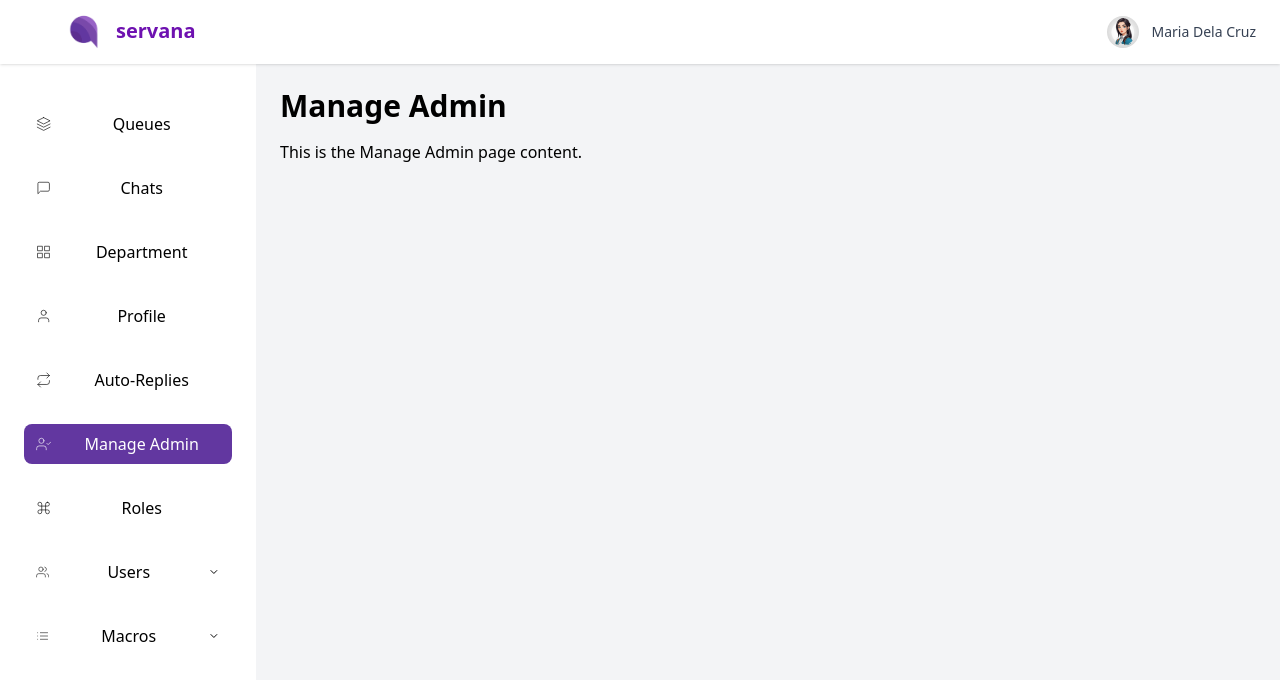
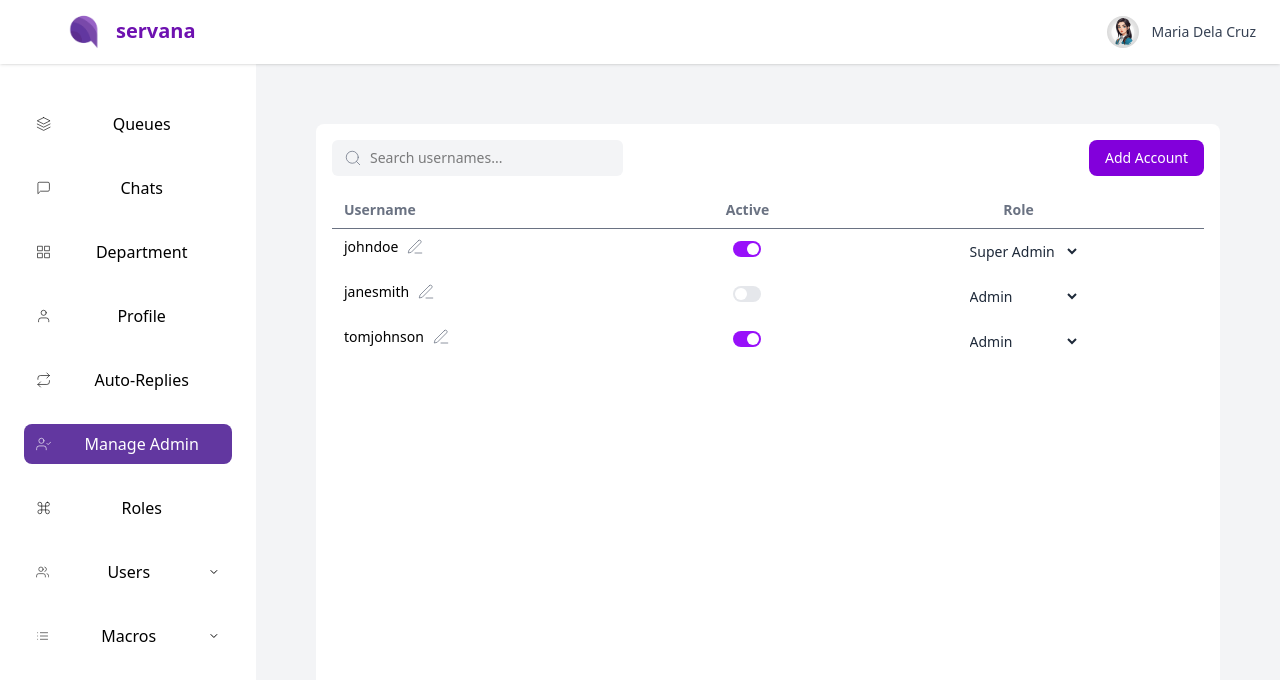
Before and after one commit to manuelamanetjr/frontend_web, a React (Vite) app: page /manage-admin in a window 1280 px wide. Shown: the top 680 px of the page. Built offline with nearby package versions, Linux system fonts and the light colour scheme.

Commit message:
manage admin

```diff
--- a/screens/ManageAdmin.jsx
+++ b/screens/ManageAdmin.jsx
@@ -1,44 +1,243 @@
 import React, { useState } from "react";
 import TopNavbar from "../components/TopNavbar";
 import Sidebar from "../components/Sidebar";
+import { Edit3, Search, X } from "react-feather";
 
-export default function ManageAdmin() {
+export default function ManageAgents() {
   const [mobileSidebarOpen, setMobileSidebarOpen] = useState(false);
   const [openDropdown, setOpenDropdown] = useState(null);
+  const [searchQuery, setSearchQuery] = useState("");
 
-  const toggleDropdown = (name) => {
-    setOpenDropdown((prev) => (prev === name ? null : name));
-  };
+  const [agents, setAgents] = useState([
+    { username: "johndoe", password: "pass123", active: true, Role: "Super Admin" },
+    { username: "janesmith", password: "secret", active: false, Role: "Admin" },
+    { username: "tomjohnson", password: "123456", active: true, Role: "Admin" },
+  ]);
 
-  const toggleSidebar = () => {
-    setMobileSidebarOpen((prev) => !prev);
-  };
+  const [isModalOpen, setIsModalOpen] = useState(false);
+  const [currentEditIndex, setCurrentEditIndex] = useState(null);
+  const [editUsername, setEditUsername] = useState("");
+  const [editPassword, setEditPassword] = useState("");
+  const [editRole, setEditRole] = useState("Admin");
+
+  const Role = ["Admin", "Super Admin"];
+  const toggleSidebar = () => setMobileSidebarOpen((prev) => !prev);
+
+  const filteredAgents = agents.filter((agent) =>
+    agent.username.toLowerCase().includes(searchQuery.toLowerCase())
+  );
 
   return (
-    <div className="flex flex-col h-screen overflow-hidden relative">
-      {/* Top navigation bar */}
+    <div className="flex flex-col h-screen overflow-hidden">
       <TopNavbar toggleSidebar={toggleSidebar} />
-
       <div className="flex flex-1 overflow-hidden">
-        {/* Sidebar for mobile */}
         <Sidebar
           isMobile={true}
           isOpen={mobileSidebarOpen}
-          toggleDropdown={toggleDropdown}
+          toggleDropdown={setOpenDropdown}
+          openDropdown={openDropdown}
+        />
+        <Sidebar
+          isMobile={false}
+          toggleDropdown={setOpenDropdown}
           openDropdown={openDropdown}
         />
 
-        {/* Sidebar for desktop */}
-        <Sidebar
-          isMobile={false}
-          toggleDropdown={toggleDropdown}
-          openDropdown={openDropdown}
-        />
+        <main className="flex-1 bg-gray-100 p-15 overflow-y-auto transition-colors duration-300">
+          <div className="bg-white p-4 rounded-lg min-h-[80vh] transition-all duration-300">
+            <div className="flex justify-between items-center mb-4">
+              <div className="flex items-center bg-gray-100 px-3 py-2 rounded-md w-1/3 relative">
+                <Search size={18} strokeWidth={1} className="text-gray-500 mr-2 flex-shrink-0" />
+                <input
+                  type="text"
+                  placeholder="Search usernames..."
+                  value={searchQuery}
+                  onChange={(e) => setSearchQuery(e.target.value)}
+                  className="bg-transparent focus:outline-none text-sm w-full pr-6"
+                />
+                {searchQuery && (
+                  <X
+                    size={16}
+                    strokeWidth={1}
+                    className="text-gray-500 cursor-pointer absolute right-3 hover:text-gray-700"
+                    onClick={() => setSearchQuery("")}
+                  />
+                )}
+              </div>
 
-        {/* Main content */}
-        <main className="flex-1 bg-gray-100 p-6 overflow-auto">
-            <h1 className="text-3xl font-bold mb-4">Manage Admin</h1>
-            <p>This is the Manage Admin page content.</p>
+              <button
+                onClick={() => {
+                  setEditUsername("");
+                  setEditPassword("");
+                  setEditRole("Admin");
+                  setCurrentEditIndex(null);
+                  setIsModalOpen(true);
+                }}
+                className="bg-purple-700 text-white px-4 py-2 rounded-lg text-sm hover:bg-purple-800 transition-colors duration-300"
+              >
+                Add Account
+              </button>
+            </div>
+
+            <div className="overflow-x-auto">
+              <table className="w-full text-sm text-left">
+                <thead className="text-gray-500 border-b">
+                  <tr>
+                    <th className="py-2 px-3 pl-3">Username</th>
+                    <th className="py-2 px-3 text-center">Active</th>
+                    <th className="py-2 px-3 text-center">Role</th>
+                  </tr>
+                </thead>
+                <tbody>
+                  {filteredAgents.map((agent, idx) => (
+                    <tr
+                      key={idx}
+                      className="hover:bg-gray-50 transition-colors duration-200"
+                    >
+                      <td className="py-2 px-3 flex items-center gap-2">
+                        {agent.username}
+                        <Edit3
+                          size={18}
+                          strokeWidth={1}
+                          className="text-gray-500 cursor-pointer w-[18px] h-[18px] flex-shrink-0 transition-colors duration-200 hover:text-purple-700"
+                          onClick={() => {
+                            setCurrentEditIndex(idx);
+                            setEditUsername(agent.username);
+                            setEditPassword(agent.password);
+                            setEditRole(agent.Role);
+                            setIsModalOpen(true);
+                          }}
+                        />
+                      </td>
+                      <td className="py-2 px-3 text-center">
+                        <label className="inline-flex relative items-center cursor-pointer">
+                          <input
+                            type="checkbox"
+                            className="sr-only peer"
+                            checked={agent.active}
+                            onChange={() =>
+                              setAgents((prev) =>
+                                prev.map((a, i) =>
+                                  i === idx ? { ...a, active: !a.active } : a
+                                )
+                              )
+                            }
+                          />
+                          <div className="w-7 h-4 bg-gray-200 rounded-full peer peer-checked:bg-purple-600 transition-colors duration-300 relative after:content-[''] after:absolute after:top-0.5 after:left-0.5 after:bg-white after:rounded-full after:h-3 after:w-3 after:transition-transform after:duration-300 peer-checked:after:translate-x-3" />
+                        </label>
+                      </td>
+                      <td className="py-2 px-3 text-center">
+                        <select
+                          className="rounded-md px-2 py-1 text-sm bg-white text-gray-800 outline-none"
+                          value={agent.Role}
+                          onChange={(e) =>
+                            setAgents((prev) =>
+                              prev.map((a, i) =>
+                                i === idx
+                                  ? { ...a, Role: e.target.value }
+                                  : a
+                              )
+                            )
+                          }
+                        >
+                          {Role.map((roles, i) => (
+                            <option key={i} value={roles}>
+                              {roles}
+                            </option>
+                          ))}
+                        </select>
+                      </td>
+                    </tr>
+                  ))}
+                </tbody>
+              </table>
+            </div>
+          </div>
+
+          {/* Modal for Add/Edit */}
+          {isModalOpen && (
+  <div className="fixed inset-0 bg-gray-400/50 flex justify-center items-center z-50 transition-opacity duration-300">
+    <div className="bg-white rounded-lg shadow-xl p-6 w-96 transform scale-95 animate-fadeIn transition-transform duration-300 ease-out">
+      <h2 className="text-md font-semibold mb-4">
+        {currentEditIndex !== null ? "Edit Admin" : "Add Admin"}
+      </h2>
+
+      <label className="text-sm text-gray-700 mb-1 block">Username</label>
+      <input
+        type="text"
+        value={editUsername}
+        onChange={(e) => setEditUsername(e.target.value)}
+        className="w-full border rounded-md p-2 text-sm mb-3 focus:ring-2 focus:ring-purple-500 focus:outline-none transition-all duration-300"
+      />
+
+      <label className="text-sm text-gray-700 mb-1 block">Password</label>
+      <input
+        type="password"
+        value={editPassword}
+        onChange={(e) => setEditPassword(e.target.value)}
+        className="w-full border rounded-md p-2 text-sm mb-3 focus:ring-2 focus:ring-purple-500 focus:outline-none transition-all duration-300"
+      />
+
+      {/* Only show this select input when adding a new account */}
+      {currentEditIndex === null && (
+        <>
+          <label className="text-sm text-gray-700 mb-1 block">Role</label>
+          <select
+            value={editRole}
+            onChange={(e) => setEditRole(e.target.value)}
+            className="w-full border rounded-md p-2 text-sm mb-4 focus:ring-2 focus:ring-purple-500 focus:outline-none transition-all duration-300"
+          >
+            {Role.map((role, i) => (
+              <option key={i} value={role}>
+                {role}
+              </option>
+            ))}
+          </select>
+        </>
+      )}
+
+      <div className="flex justify-end gap-2 mt-2">
+        <button
+          onClick={() => setIsModalOpen(false)}
+          className="bg-gray-300 text-gray-800 px-4 py-1 rounded-lg text-sm hover:bg-gray-400 transition-colors duration-200"
+        >
+          Cancel
+        </button>
+        <button
+          onClick={() => {
+            if (currentEditIndex !== null) {
+              setAgents((prev) =>
+                prev.map((a, i) =>
+                  i === currentEditIndex
+                    ? {
+                        ...a,
+                        username: editUsername,
+                        password: editPassword,
+                      }
+                    : a
+                )
+              );
+            } else {
+              setAgents((prev) => [
+                ...prev,
+                {
+                  username: editUsername,
+                  password: editPassword,
+                  active: true,
+                  Role: editRole,
+                },
+              ]);
+            }
+            setIsModalOpen(false);
+          }}
+          className="bg-purple-700 text-white px-4 py-1 rounded-lg text-sm hover:bg-purple-800 transition-colors duration-300"
+        >
+          Save
+        </button>
+      </div>
+    </div>
+  </div>
+)}
         </main>
       </div>
     </div>
```
